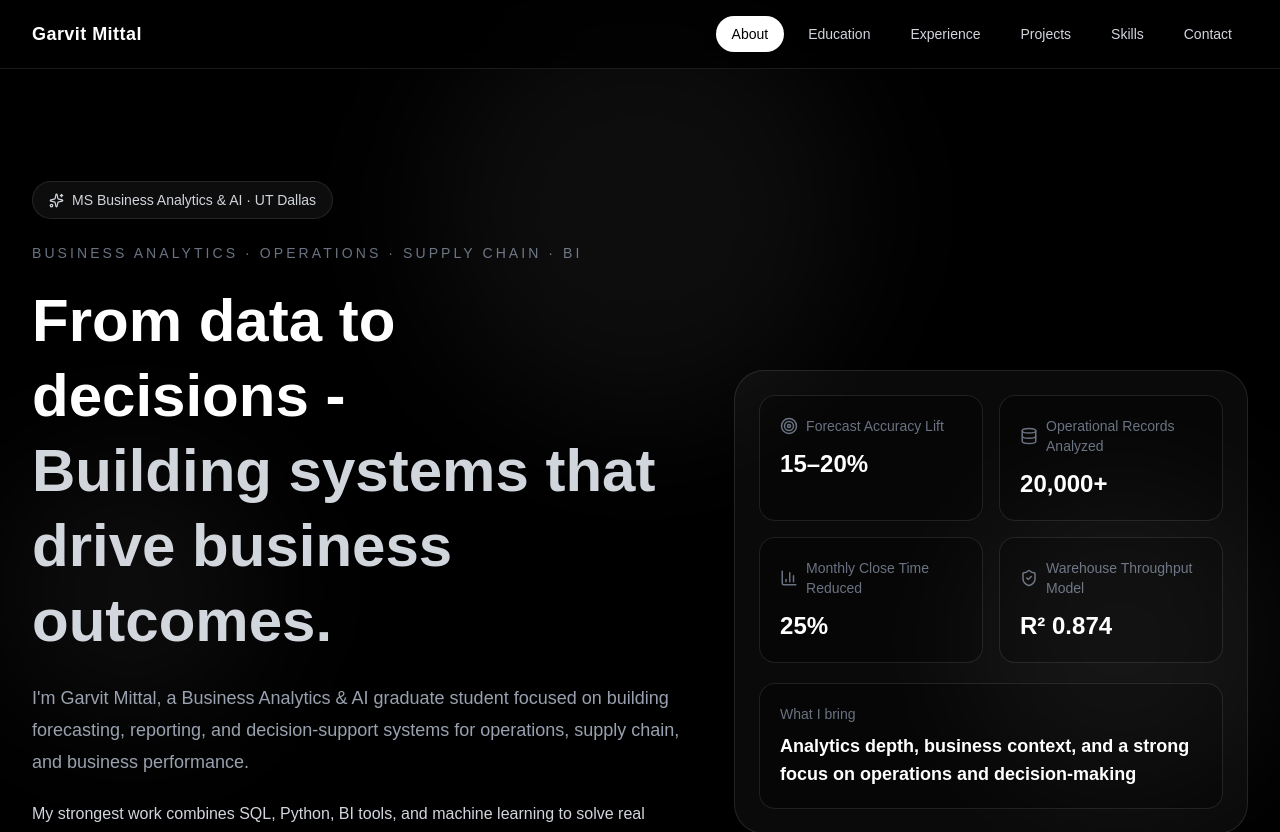
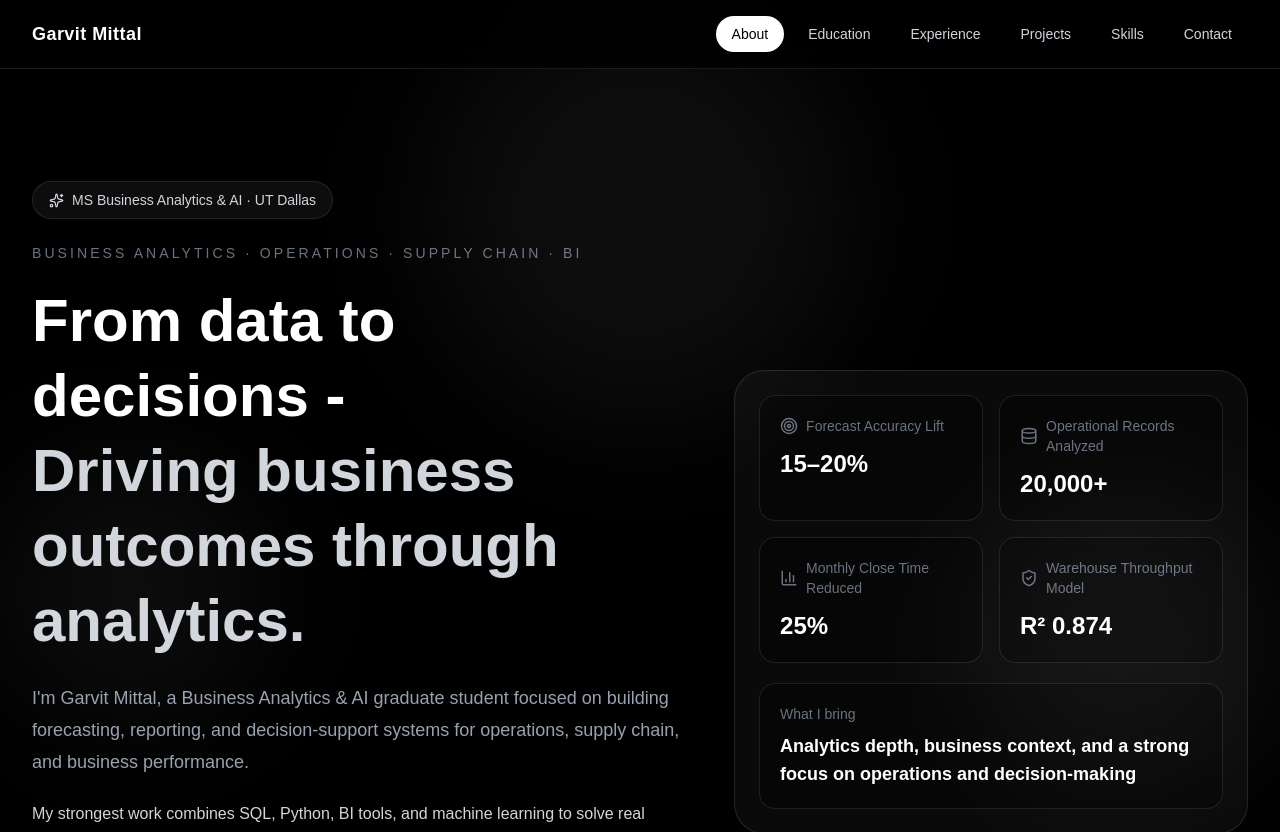
Before and after one commit to garvit-mittal04/garvit-portfolio, a Next.js app: page / in a window 1280 px wide. Shown: the top 832 px of the page. Built offline with nearby package versions, Linux system fonts and the light colour scheme.

Commit message:
Update page.tsx

```diff
--- a/app/page.tsx
+++ b/app/page.tsx
@@ -399,8 +399,8 @@ export default function GarvitPortfolio() {
               className="mt-5 max-w-5xl text-4xl font-bold leading-tight sm:text-5xl md:text-6xl"
             >
               From data to decisions -
-              <span className="block text-gray-300">Building systems that drive
-                business outcomes.</span>
+              <span className="block text-gray-300">Driving business outcomes
+                through analytics.</span>
             </motion.h1>
 
             <motion.p
```
